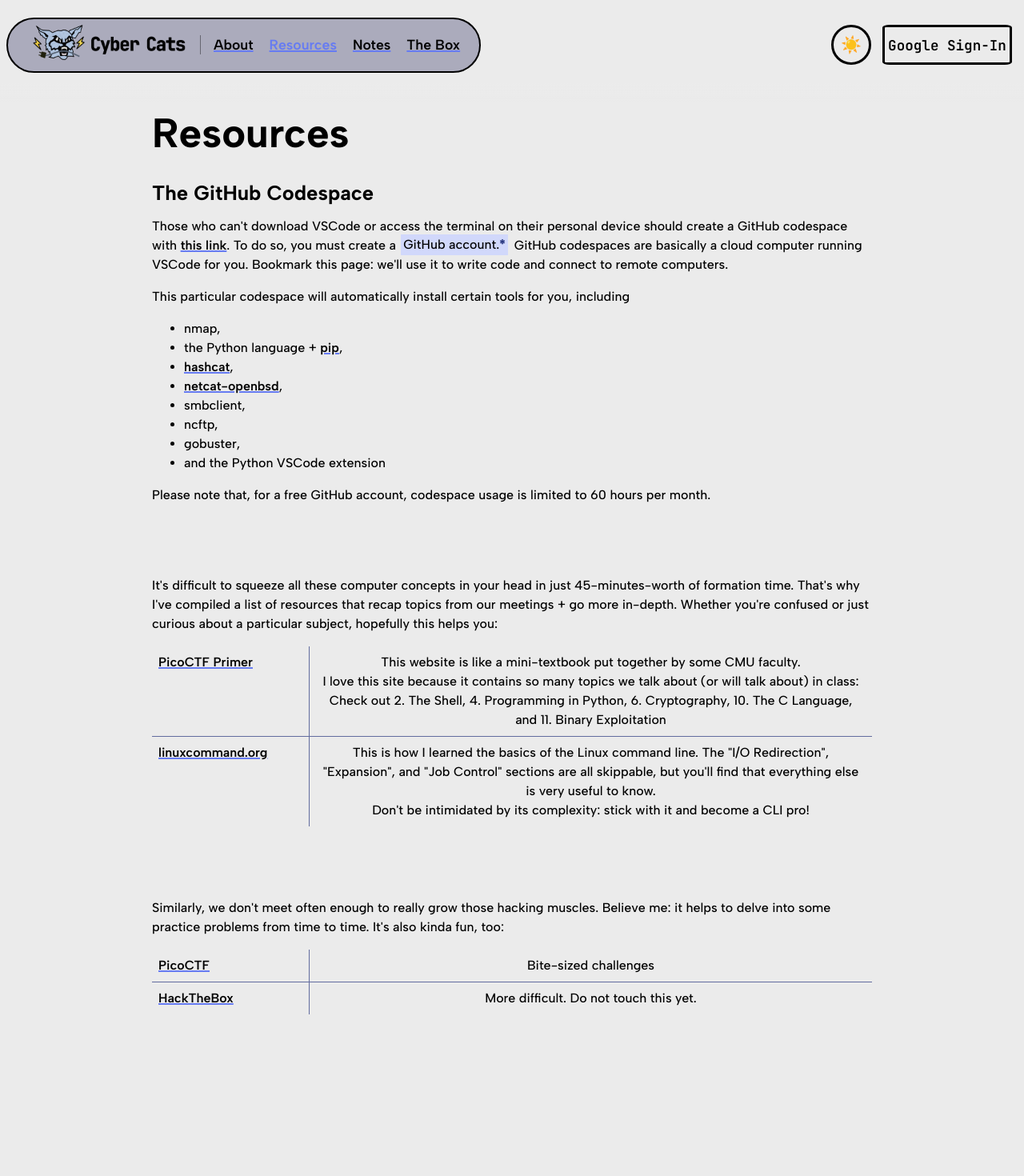
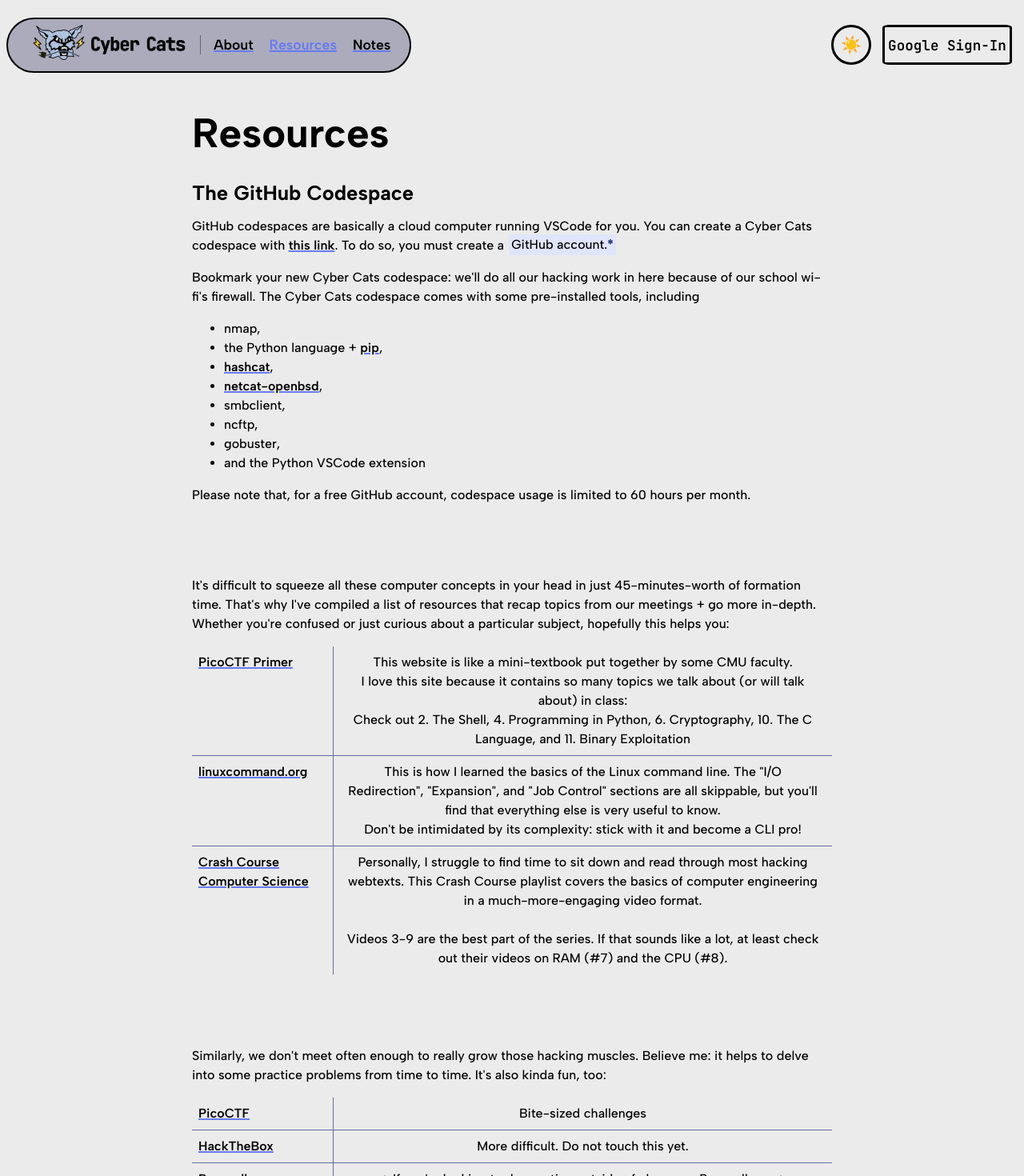
Before and after one commit to scepterb/cyber-cats, a React (Vite) app in the folder client/: page /resources in a window 1280 px wide. Shown: the top 1470 px of the page at 80% size. Before the commit the page ends 1372 px from the top, so only its background shows below. Built offline with nearby package versions, Linux system fonts and the light colour scheme; no server answers; the HTML template or start-up script is replaced by a standard one.

Commit message:
Tons of stuff I should make these shorter shouldn't I

```diff
--- a/client/src/App.tsx
+++ b/client/src/App.tsx
@@ -6,7 +6,6 @@ import Home from "./pages/Home";
 import About from "./pages/About";
 import Resources from "./pages/Resources";
 import Notes from "./pages/Notes";
-import TheBox from "./pages/TheBox";
 import NotFound from "./pages/NotFound";
 
 export default function App() {
@@ -20,7 +19,6 @@ export default function App() {
         <Route path="/about" element={<About />} />
         <Route path="/resources" element={<Resources />} />
         <Route path="/notes" element={<Notes />} />
-        <Route path="/the-box" element={<TheBox />} />
 
         {/* 404 page */}
         <Route path="*" element={<NotFound />} />
--- a/client/src/components/NavBar.tsx
+++ b/client/src/components/NavBar.tsx
@@ -62,7 +62,6 @@ export default function NavBar() {
             <NavLink to="/about" className="heading">About</NavLink>
             <NavLink to="/resources" className="heading">Resources</NavLink>
             <NavLink to="/notes" className="heading">Notes</NavLink>
-            <NavLink to="/the-box" className="heading">The Box</NavLink>
           </nav>
         </div>
 
@@ -82,7 +81,6 @@ export default function NavBar() {
           <NavLink to="/about" className="menu-item" onClick={() => setOpen(false)}>About</NavLink>
           <NavLink to="/resources" className="menu-item" onClick={() => setOpen(false)}>Resources</NavLink>
           <NavLink to="/notes" className="menu-item" onClick={() => setOpen(false)}>Notes</NavLink>
-          <NavLink to="/the-box" className="menu-item" onClick={() => setOpen(false)}>The Box</NavLink>
 
           <AuthMenuItem />
 
--- a/client/src/components/css/Annotation.css
+++ b/client/src/components/css/Annotation.css
@@ -2,10 +2,10 @@
   cursor: help;
   margin: 0em 0.5em 0em 0.1em;
   padding: 0.2em;
-  box-shadow: 0 -3em rgba(255,255,255,0.7) inset, 0 -3em var(--accent) inset;
+  box-shadow: 0 -3em rgba(255,255,255,0.8) inset, 0 -3em var(--accent) inset;
 }
 :root[data-theme="dark"] .annotation {
-  box-shadow: 0 -3em rgba(0, 0, 0, 0.2) inset, 0 -3em var(--accent) inset;
+  box-shadow: 0 -3em rgba(0, 0, 0, 0.5) inset, 0 -3em var(--accent) inset;
 }
 
 .annotation-icon {color: var(--accent-hard); font-weight: 900;}
--- a/client/src/components/css/NavBar.css
+++ b/client/src/components/css/NavBar.css
@@ -7,8 +7,8 @@
   background: var(--bg);
 }
 .nav-small, .nav-large { display: none; }
-@media (max-width: 900px) { .nav-small { display: flex; } }
-@media (min-width: 900px) { .nav-large { display: flex; } }
+@media (max-width: 800px) { .nav-small { display: flex; } }
+@media (min-width: 800px) { .nav-large { display: flex; } }
 
 /* Shared */
 .nav-small, .nav-large {
--- a/client/src/components/css/NavMenu.css
+++ b/client/src/components/css/NavMenu.css
@@ -11,7 +11,7 @@
 }
 
 .menu.open {display: block; scale: 1;}
-@media (min-width: 900px) {.menu {display: none !important;}}
+@media (min-width: 800px) {.menu {display: none !important;}}
 
 /* Dropdown items */
 .menu-list {
--- a/client/src/components/css/WeekNote.css
+++ b/client/src/components/css/WeekNote.css
@@ -18,7 +18,7 @@
 .week-note-body {margin-top: 1.3rem;}
 
 /* On small screens, "slides" and "notes" links will appear on top-right of card */
-@media (max-width: 900px) {
+@media (max-width: 800px) {
   .week-note-header {
     display: flex;
     flex-direction: row;
--- a/client/src/index.css
+++ b/client/src/index.css
@@ -38,7 +38,7 @@
 
   box-sizing: border-box;
 }
-@media (max-width: 900px) {
+@media (max-width: 800px) {
   #root {padding: 0.5rem;}
 }
 
--- a/client/src/pages/Pages.css
+++ b/client/src/pages/Pages.css
@@ -1,9 +1,9 @@
 .page-content {
   padding: 24px;
-  max-width: 900px;
+  max-width: 800px;
   margin: 0 auto;
 }
-@media (max-width: 900px) {
+@media (max-width: 800px) {
   .page-content {padding: 24px 0 0;}
 }
 @media (min-width: 1500px) {
@@ -31,7 +31,7 @@
 }
 
 /* Typing effect breaks on small screens */
-@media (min-width: 900px) {
+@media (min-width: 800px) {
   .typing {
     max-width: max-content; /* The width of the box is the width of the text */
     overflow: hidden; /* Ensures the content is not revealed until the animation */
--- a/client/src/pages/Resources.tsx
+++ b/client/src/pages/Resources.tsx
@@ -22,6 +22,13 @@ const learning_resources: Resource[]  = [
     Don't be intimidated by its complexity: stick with it and become a CLI pro!`,
     href: "https://linuxcommand.org/lc3_learning_the_shell.php#contents"
   },
+  {
+    name: "Crash Course Computer Science",
+    description: `Personally, I struggle to find time to sit down and read through most hacking webtexts. This Crash Course playlist covers the basics of computer engineering in a much-more-engaging video format.
+
+    Videos 3-9 are the best part of the series. If that sounds like a lot, at least check out their videos on RAM (#7) and the CPU (#8).`,
+    href: "https://www.youtube.com/watch?v=LN0ucKNX0hc&list=PL8dPuuaLjXtNlUrzyH5r6jN9ulIgZBpdo&index=3"
+  },
 ];
 const practice_resources: Resource[] = [
   {
@@ -33,6 +40,12 @@ const practice_resources: Resource[] = [
     name: "HackTheBox",
     description: `More difficult. Do not touch this yet.`,
     href: "https://app.hackthebox.com/home"
+  },
+  {
+    name: "Pwn.college",
+    description: `---> If you're looking to do practice outside of class, use Pwn.college. <---
+    Their content is nicely structured and well-explained.`,
+    href: "https://pwn.college/linux-luminarium/"
   }
 ];
 
@@ -45,12 +58,13 @@ export default function Resources() {
         <div className="margin-bottom">
           <h2>The GitHub Codespace</h2>
           <p>
-            Those who can't download VSCode or access the terminal on their personal device should create a GitHub codespace with <TooltipLink href="https://github.com/codespaces/new?repo=scepterb/cyber-cats-codespace" tooltip="github.com" target="_blank">this link</TooltipLink>.
+            GitHub codespaces are basically a cloud computer running VSCode for you.
+            You can create a Cyber Cats codespace with <TooltipLink href="https://github.com/codespaces/new?repo=scepterb/cyber-cats-codespace" tooltip="github.com" target="_blank">this link</TooltipLink>.
             To do so, you must create a <Annotation note="Github is a website allowing programmers to store their projects in things called 'repositories' so that others can collaborate">GitHub account.</Annotation>
-            GitHub codespaces are basically a cloud computer running VSCode for you. Bookmark this page: we'll use it to write code and connect to remote computers.
           </p>
           <p>
-            This particular codespace will automatically install certain tools for you, including
+            Bookmark your new Cyber Cats codespace: we'll do all our hacking work in here because of our school wi-fi's firewall.
+            The Cyber Cats codespace comes with some pre-installed tools, including
           </p>
           <ul>
             <li>nmap,</li>
--- a/client/src/pages/TheBox.tsx
+++ /dev/null
@@ -1,9 +0,0 @@
-import "./Pages.css";
-
-export default function TheBox() {
-  return (
-    <>
-      <div>Coming soon...</div>
-    </>
-  );
-}
```
Also changed, not shown: client/public/notes/Week-0.md (+1 -1 lines), client/public/notes/Week-1.md (+1 -1 lines), 2 other files (tests, documents, lock files or other folders).
